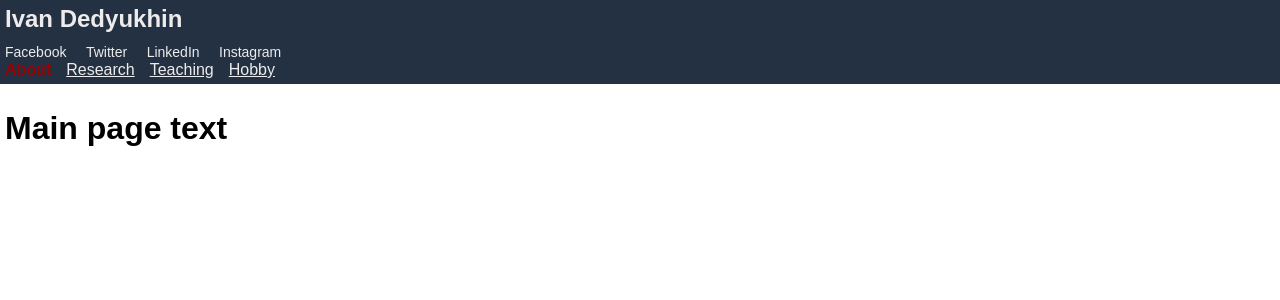
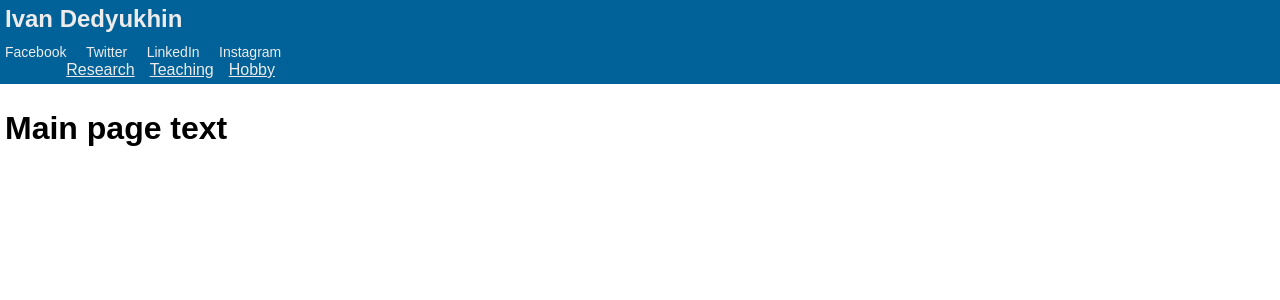
Before and after one commit to Dedyukhin/dedyukhin.github.io, a Jekyll site: the page built from README.md, in a window 1280 px wide. Shown: the top 300 px of the page. Built offline with Jekyll 4.4.1, drawn with Linux system fonts in a browser that asks for light colours; our own code applies the rules of GitHub Pages for plain Markdown files.

Commit message:
Update default.html

```diff
--- a/_layouts/default.html
+++ b/_layouts/default.html
@@ -26,7 +26,7 @@
 
         /* Navigation bar styling */
         nav {
-            background-color:  #243142;
+            background-color: #006298;
             color: #EDEBEB;
             padding: 5px;
         }
@@ -59,7 +59,7 @@
 
         /* Highlight the active/current page */
         .horizontal-nav a.active {
-            color: #990000; /* Change the color to highlight */
+            color: #006298; /* Change the color to highlight */
             font-weight: bold; /* Optionally, make the text bold */
             text-decoration: none; /* Optionally, remove underline */
         }
```
